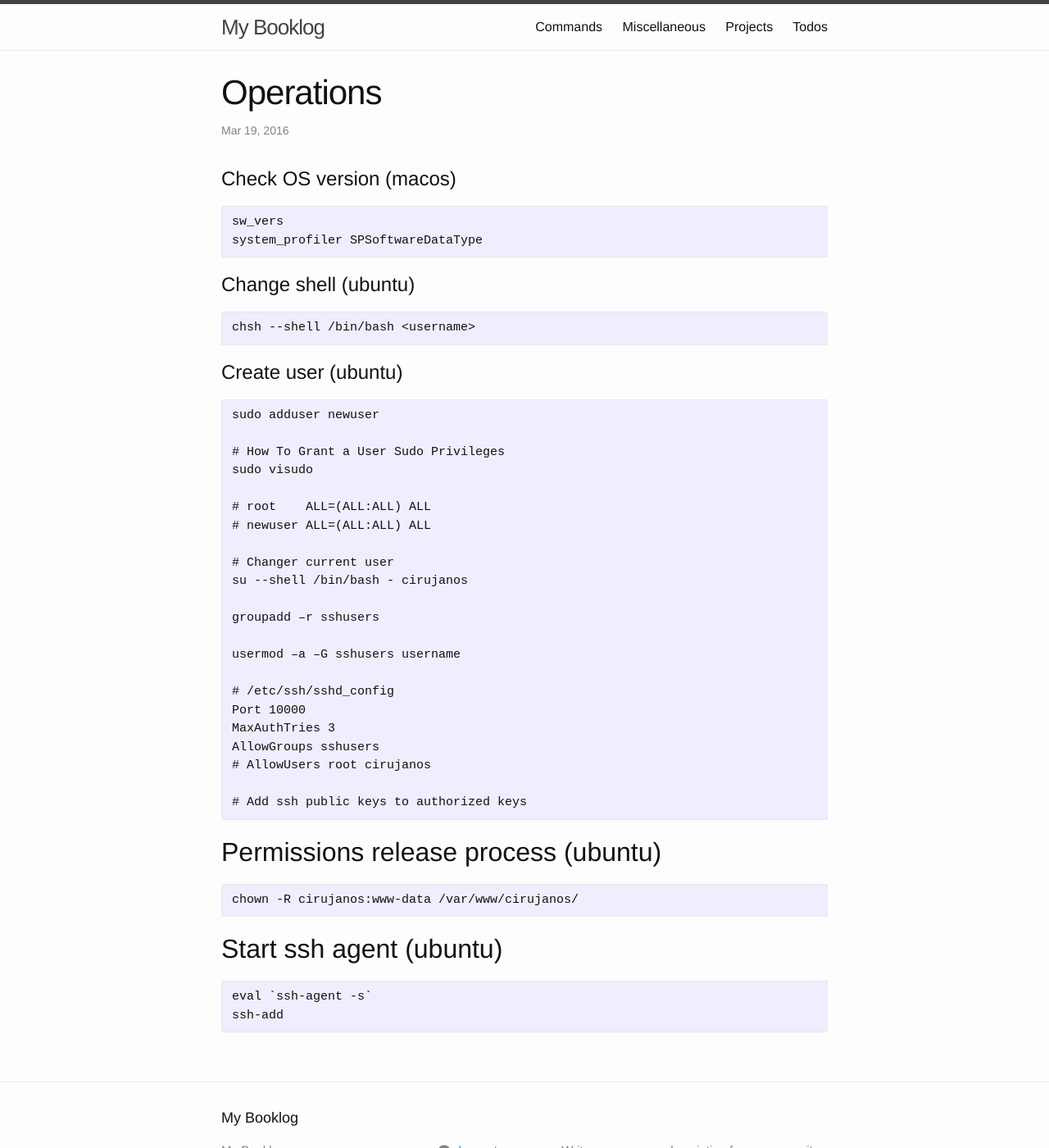
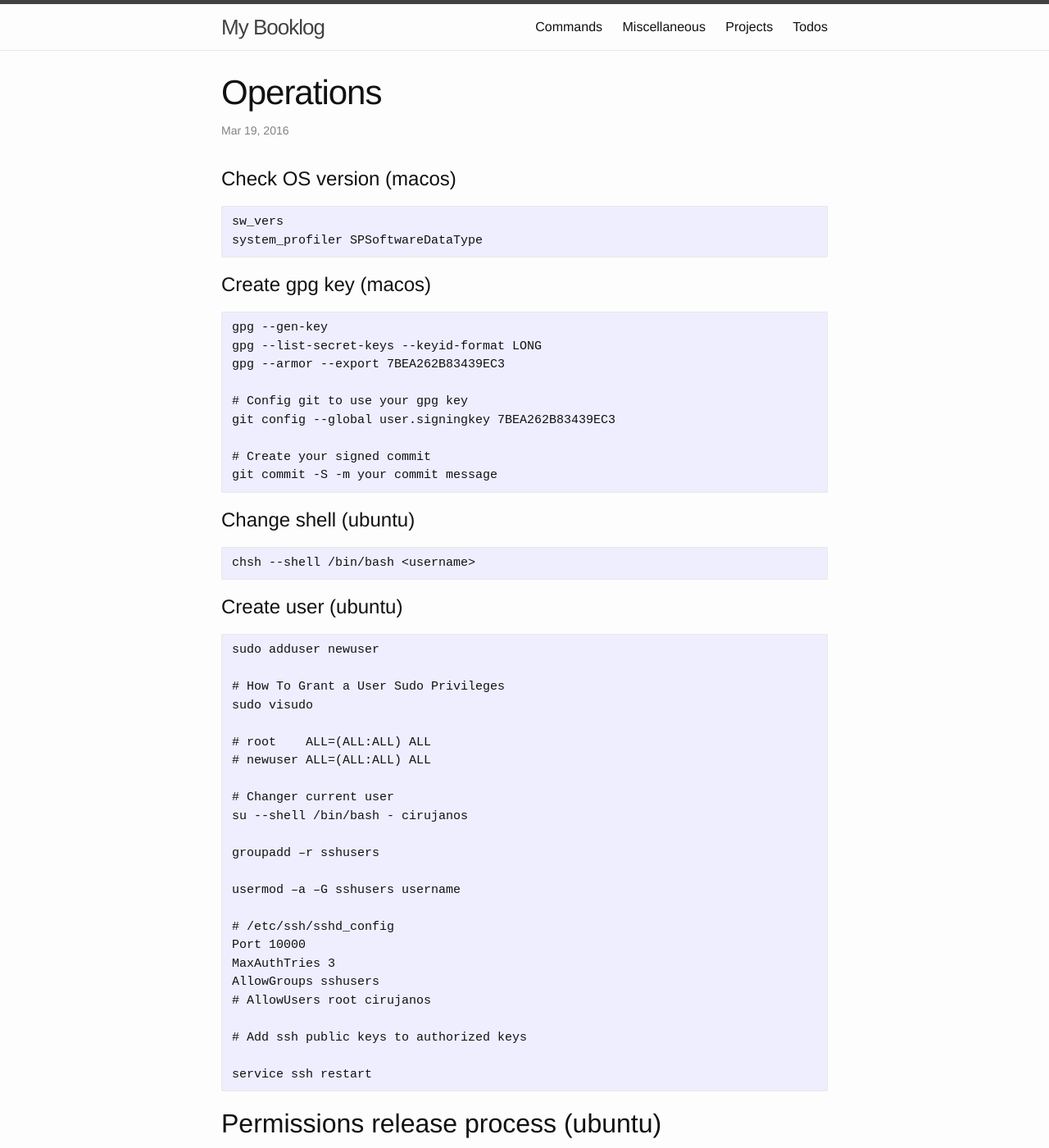
Before and after one commit to dsaenztagarro/booklog, a Jekyll site: the page built from _miscellaneous/operations.md, in a window 1280 px wide and 1400 px high. Shown: the whole window at 82% size. Built offline with Jekyll 4.4.1, drawn with Linux system fonts in a browser that asks for light colours.

````diff
--- a/_miscellaneous/operations.md
+++ b/_miscellaneous/operations.md
@@ -11,6 +11,20 @@ tags:
 ```
 sw_vers
 system_profiler SPSoftwareDataType
+```
+
+# Create gpg key (macos)
+
+```
+gpg --gen-key
+gpg --list-secret-keys --keyid-format LONG
+gpg --armor --export 7BEA262B83439EC3
+
+# Config git to use your gpg key
+git config --global user.signingkey 7BEA262B83439EC3
+
+# Create your signed commit
+git commit -S -m your commit message
 ```
 
 # Change shell (ubuntu)
@@ -44,6 +58,8 @@ AllowGroups sshusers
 # AllowUsers root cirujanos
 
 # Add ssh public keys to authorized keys
+
+service ssh restart
 ```
 
 ## Permissions release process (ubuntu)
````
Also changed, not shown: _commands/docker.md (added, +58 -0 lines), _commands/vim.md (+7 -0 lines), _miscellaneous/microservices.md (added, +9 -0 lines).
